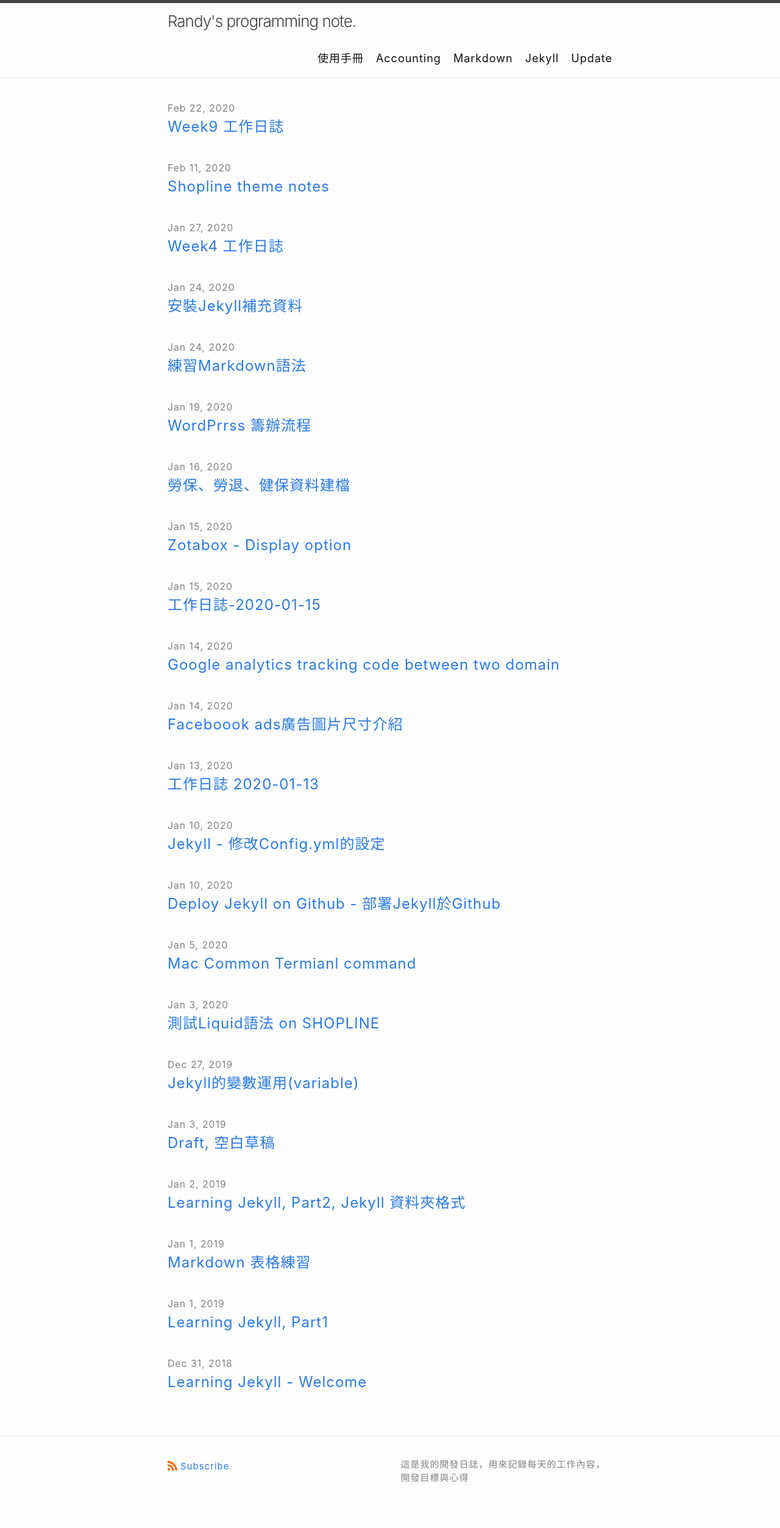
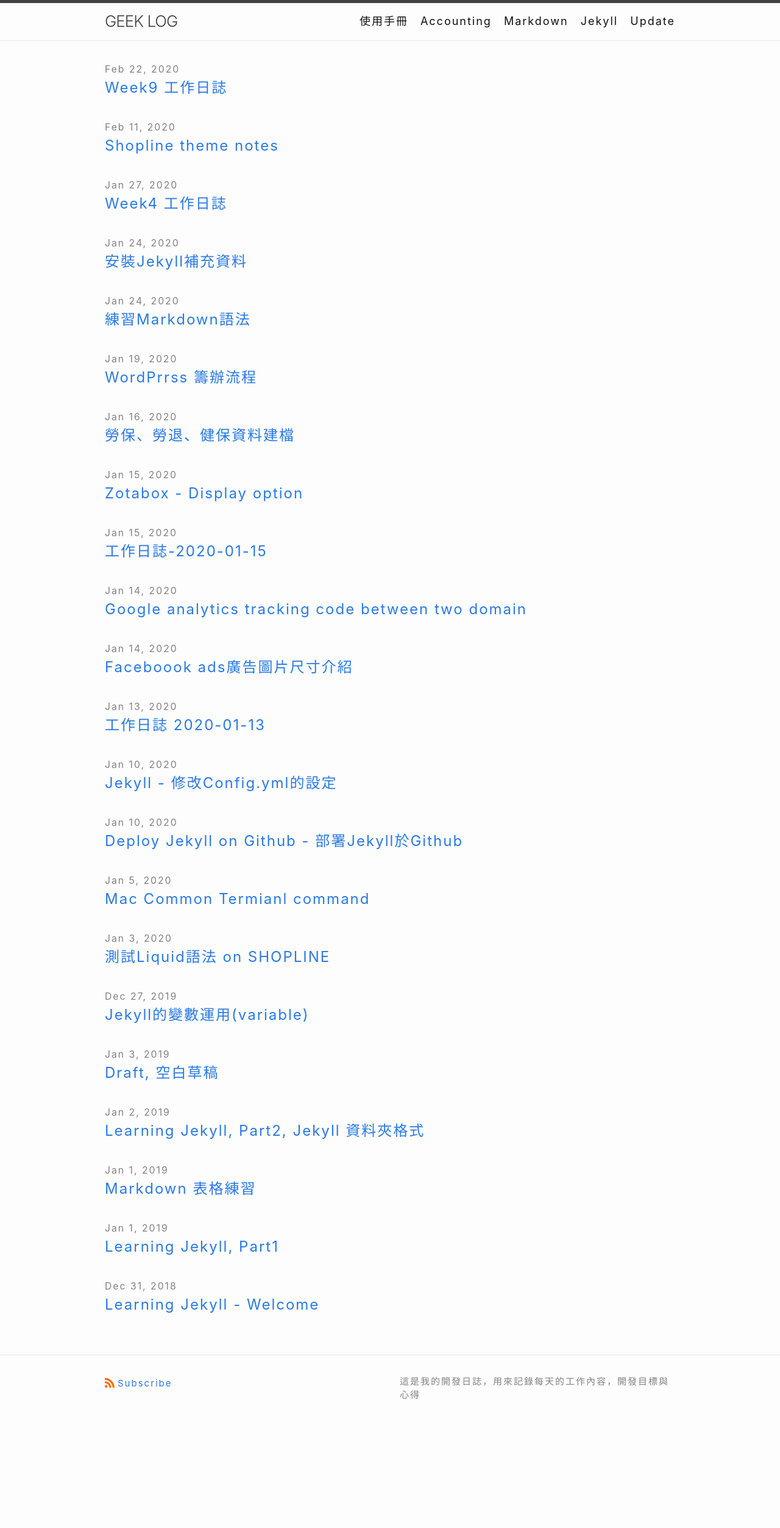
Before and after one commit to peirren/Geek-Log, a Jekyll site: the page built from index.markdown, in a window 1280 px wide. Shown: the whole page at 61% size. Built offline with Jekyll 4.4.1, drawn with Linux system fonts in a browser that asks for light colours; after the commit the page ends 2363 px from its top, so only the background shows below that.

Commit message:
#18 _config.yml >> Change Site title. _sass/minima/_base.scss 調整字距 _sass/minima/initialize.scss 調整樣式

```diff
--- a/_config.yml
+++ b/_config.yml
@@ -18,7 +18,7 @@
 # You can create any custom variable you would like, and they will be accessible
 # in the templates via {{ site.myvariable }}.
 
-title: Randy's programming note.
+title: GEEK LOG
 email: peir.ren@gmail.com
 description: '這是我的開發日誌，用來記錄每天的工作內容，開發目標與心得'
 baseurl: "/Geek-Log" # the subpath of your site, e.g. /blog
--- a/_sass/minima/_base.scss
+++ b/_sass/minima/_base.scss
@@ -28,7 +28,7 @@ body {
   min-height: 100vh;
   flex-direction: column;
   overflow-wrap: break-word;
-  letter-spacing: 1px;
+  letter-spacing: 2px;
 }
 
 
--- a/_sass/minima/initialize.scss
+++ b/_sass/minima/initialize.scss
@@ -9,14 +9,14 @@ $base-font-weight: 400 !default;
 $small-font-size:  $base-font-size * 0.875 !default;
 $base-line-height: 1.5 !default;
 
-$spacing-unit:     35px !default;
+$spacing-unit:     32px !default;
 
 $table-text-align: left !default;
 
 // Width of the content area
-$content-width:    800px !default;
+$content-width:    1000px !default;
 
-$on-palm:          600px !default;
+$on-palm:          480px !default;
 $on-laptop:        800px !default;
 
 $on-medium:        $on-palm !default;
```
